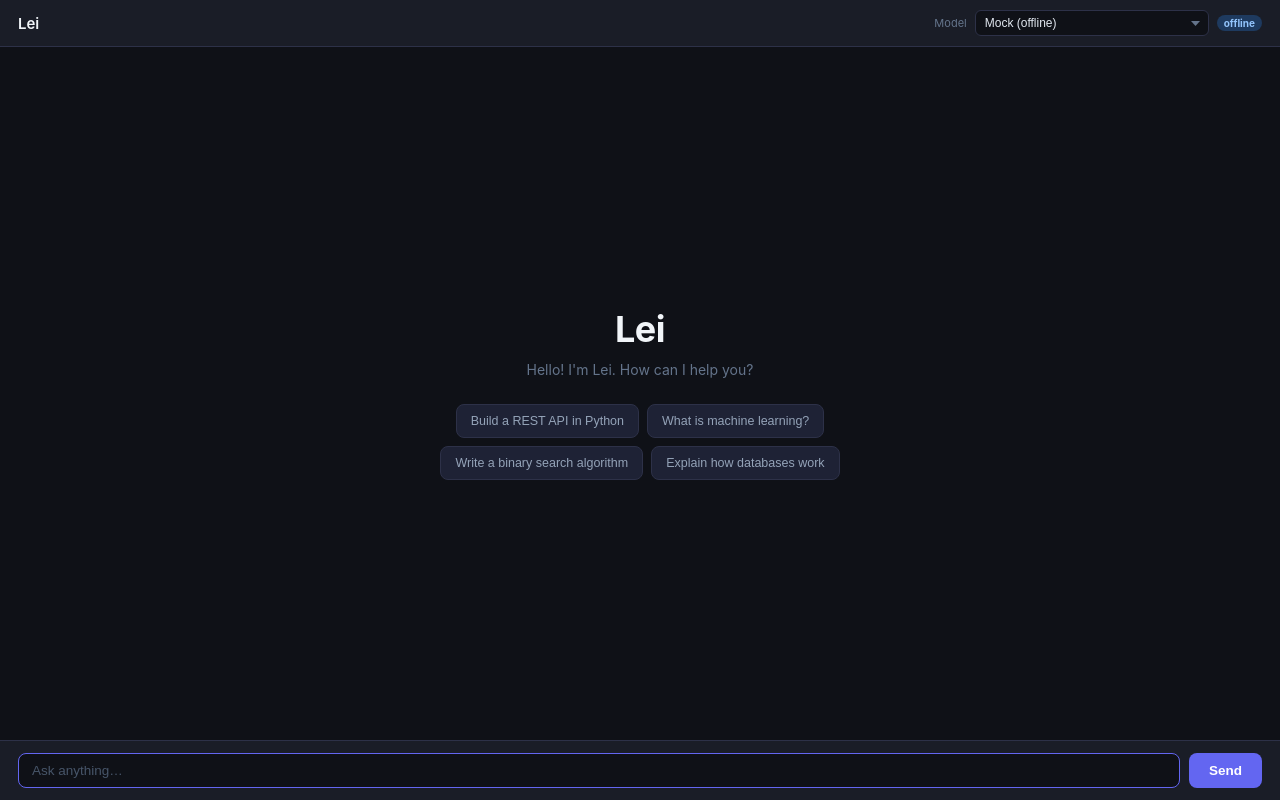
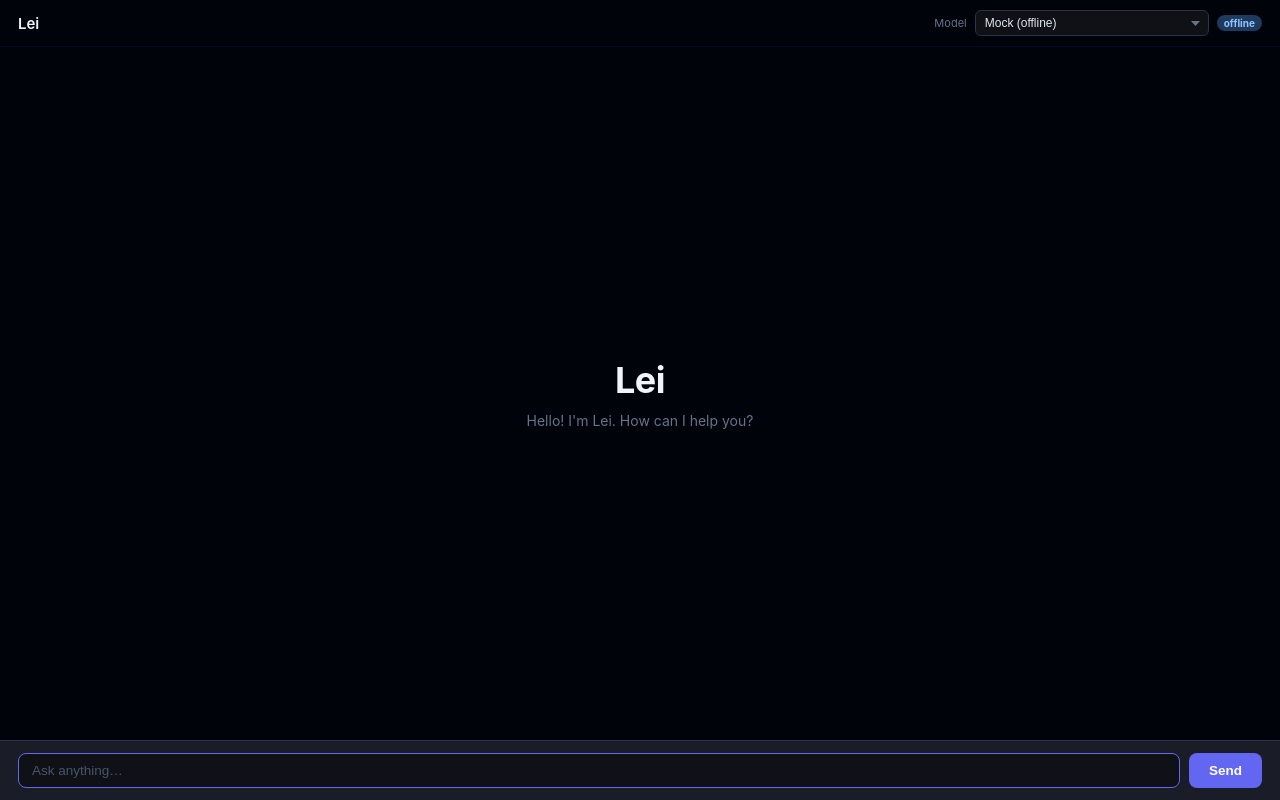
Before and after one commit to neshent/AI-Spider, a Flask app: page / in a window 1280 px wide. Run offline with Flask 3, Linux system fonts and the light colour scheme; data that the repository does not hold is empty.

Commit message:
UI: remove suggestion buttons, keep clean welcome with subtitle only

```diff
--- a/static/app.css
+++ b/static/app.css
@@ -3,7 +3,7 @@
 
 body {
   font-family: -apple-system, BlinkMacSystemFont, "Segoe UI", Roboto, sans-serif;
-  background: #0f1117;
+  background: #00030a;
   color: #e2e8f0;
   height: 100vh;
   display: flex;
@@ -13,8 +13,8 @@ body {
 /* ── Header ─────────────────────────────────────────────────────────────── */
 header {
   padding: 10px 18px;
-  background: #1a1d27;
-  border-bottom: 1px solid #2d3148;
+  background: #00030a;
+  border-bottom: 1px solid #02082c;
   display: flex;
   align-items: center;
   gap: 10px;
@@ -218,27 +218,3 @@ details[open] summary::before      { content: ""; }
   font-size: 14px;
   color: #64748b;
 }
-.welcome-suggestions {
-  display: flex;
-  flex-wrap: wrap;
-  gap: 8px;
-  justify-content: center;
-  margin-top: 16px;
-  max-width: 520px;
-}
-.suggest-btn {
-  background: #1e2235;
-  border: 1px solid #2d3148;
-  border-radius: 8px;
-  color: #94a3b8;
-  font-size: 12.5px;
-  padding: 9px 14px;
-  cursor: pointer;
-  transition: background .2s, border-color .2s, color .2s;
-  text-align: left;
-}
-.suggest-btn:hover {
-  background: #252a40;
-  border-color: #6366f1;
-  color: #e2e8f0;
-}
--- a/templates/index.html
+++ b/templates/index.html
@@ -41,12 +41,6 @@
       <div class="welcome-card">
         <div class="welcome-title">Lei</div>
         <div class="welcome-sub">Hello! I'm Lei. How can I help you?</div>
-        <div class="welcome-suggestions">
-          <button class="suggest-btn" onclick="fillInput('Build a REST API in Python')">Build a REST API in Python</button>
-          <button class="suggest-btn" onclick="fillInput('What is machine learning?')">What is machine learning?</button>
-          <button class="suggest-btn" onclick="fillInput('Write a binary search algorithm')">Write a binary search algorithm</button>
-          <button class="suggest-btn" onclick="fillInput('Explain how databases work')">Explain how databases work</button>
-        </div>
       </div>
     </div>
     <div class="input-bar">
```
